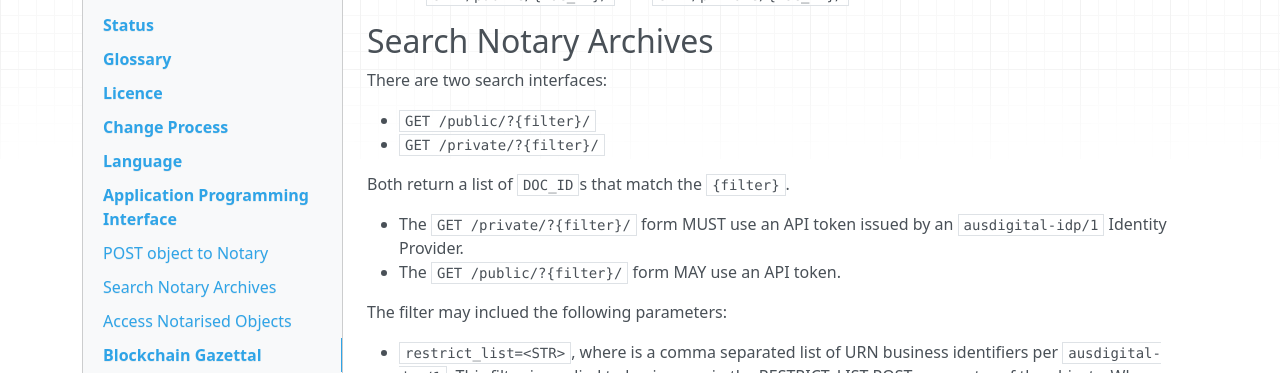
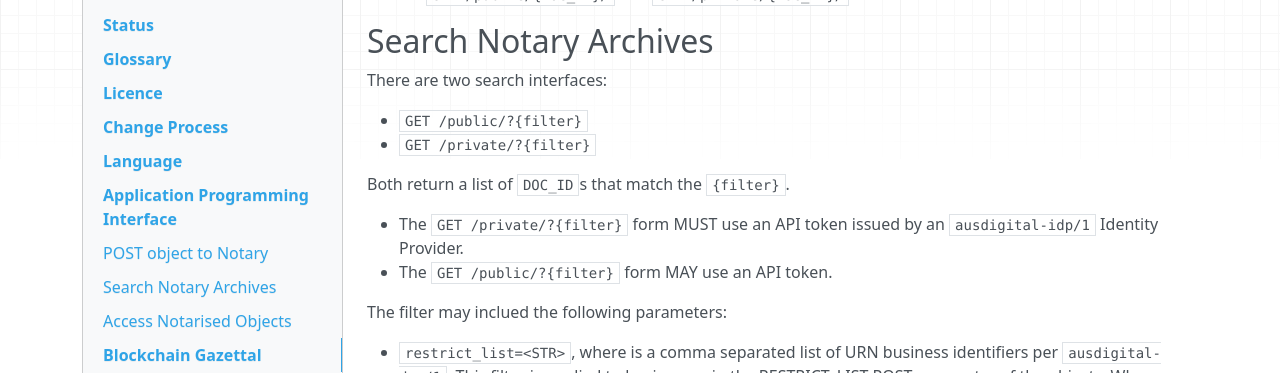
Before and after one commit to kshychko/ausdigital-nry, an MkDocs documentation site: the page built from docs/1.0/index.md, in a window 1280 px wide and 900 px high, scrolled down 4579 px. Shown: the part 147-520 px from the top of the window. Built offline with MkDocs 1.6.1, drawn with Linux system fonts in a browser that asks for light colours; nearby versions of some CDN libraries; some of the changed text lies outside the part shown.

Commit message:
fix minor typos

```diff
--- a/docs/1.0/index.md
+++ b/docs/1.0/index.md
@@ -196,13 +196,13 @@ The `DOC_ID` returned in the body of successful POSTs (HTTP code 200 responses)
 
 There are two search interfaces:
 
- * `GET /public/?{filter}/`
- * `GET /private/?{filter}/`
+ * `GET /public/?{filter}`
+ * `GET /private/?{filter}`
 
 Both return a list of `DOC_ID`s that match the `{filter}`.
 
- * The `GET /private/?{filter}/` form MUST use an API token issued by an `ausdigital-idp/1` Identity Provider.
- * The `GET /public/?{filter}/` form MAY use an API token.
+ * The `GET /private/?{filter}` form MUST use an API token issued by an `ausdigital-idp/1` Identity Provider.
+ * The `GET /public/?{filter}` form MAY use an API token.
 
 
 The filter may inclued the following parameters:
```
Also changed, not shown: other parts of docs/1.0/index.md (+1 -1 lines).
